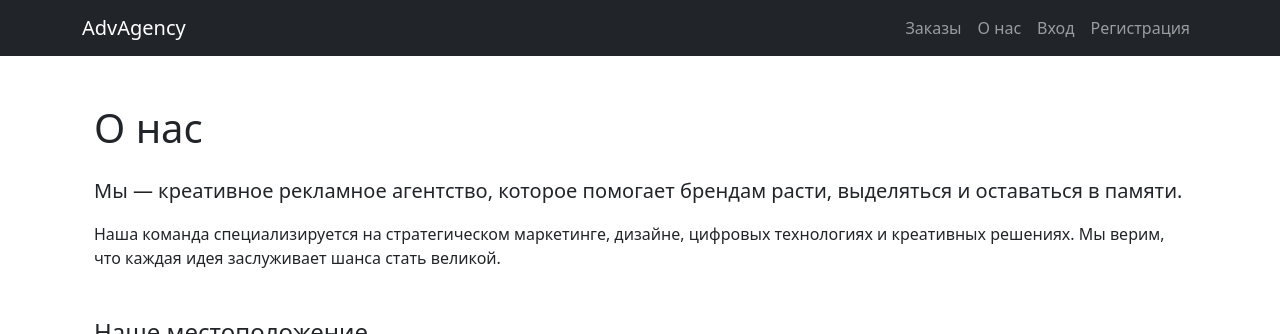
After one commit to Zen1io/jam-agency, a Django app: page /about/ in a window 1280 px wide. The commit adds this page. Shown: the top 334 px of the page. Run offline with Django 5.2, Linux system fonts and the light colour scheme.

Commit message:
Добавлен футтер и страница о нас

```diff
--- a/advagency/advagency/urls.py
+++ b/advagency/advagency/urls.py
@@ -1,6 +1,6 @@
 from django.contrib import admin
 from django.urls import path, include
-from .views import HomeView
+from .views import HomeView, AboutView
 
 
 urlpatterns = [
@@ -8,4 +8,5 @@ urlpatterns = [
     path("accounts/", include("accounts.urls")),
     path("orders/", include("orders.urls")),
     path('', HomeView.as_view(), name='home'),
+    path('about/', AboutView.as_view(), name='about'),
 ]
--- a/advagency/advagency/views.py
+++ b/advagency/advagency/views.py
@@ -1,4 +1,8 @@
 from django.views.generic import TemplateView
+from django.views.generic import TemplateView
+
+class AboutView(TemplateView):
+    template_name = "about.html"
 
 class HomeView(TemplateView):
     template_name = "home.html"
--- /dev/null
+++ b/advagency/templates/about.html
@@ -0,0 +1,32 @@
+{% extends "base.html" %}
+{% block title %}О нас{% endblock %}
+
+{% block content %}
+<div class="container mt-4">
+  <h1 class="mb-4">О нас</h1>
+  <p class="lead">
+    Мы — креативное рекламное агентство, которое помогает брендам расти, выделяться и оставаться в памяти.
+  </p>
+  <p>
+    Наша команда специализируется на стратегическом маркетинге, дизайне, цифровых технологиях и креативных решениях.
+    Мы верим, что каждая идея заслуживает шанса стать великой.
+  </p>
+
+  <h4 class="mt-5">Наше местоположение</h4>
+  <div id="map" style="height: 400px;" class="mb-4 rounded shadow"></div>
+</div>
+
+<script>
+  document.addEventListener("DOMContentLoaded", function () {
+    const map = L.map('map').setView([53.706945, 91.372705], 16);
+
+    L.tileLayer('https://{s}.tile.openstreetmap.org/{z}/{x}/{y}.png', {
+      attribution: '© OpenStreetMap'
+    }).addTo(map);
+
+    L.marker([53.706945, 91.372705]).addTo(map)
+      .bindPopup('Мы находимя здесь!')
+      .openPopup();
+  });
+</script>
+{% endblock %}
--- a/advagency/templates/base.html
+++ b/advagency/templates/base.html
@@ -1,17 +1,29 @@
 <!DOCTYPE html>
-<html lang="en">
+<html lang="ru">
 <head>
   <meta charset="UTF-8">
   <title>{% block title %}AdvAgency{% endblock %}</title>
+  <meta name="viewport" content="width=device-width, initial-scale=1">
+  <!-- Leaflet CSS -->
+  <link rel="stylesheet" href="https://unpkg.com/leaflet/dist/leaflet.css" />
+
+  <!-- Bootstrap 5 -->
   <link href="https://cdn.jsdelivr.net/npm/bootstrap@5.3.3/dist/css/bootstrap.min.css" rel="stylesheet">
 </head>
 <body>
-  <nav class="navbar navbar-expand-lg navbar-dark bg-dark mb-4">
+  <div class="d-flex flex-column min-vh-100">
+
+    <!-- Навигация -->
+    <nav class="navbar navbar-expand-lg navbar-dark bg-dark">
       <div class="container">
         <a class="navbar-brand" href="{% url 'home' %}">AdvAgency</a>
-      <div class="collapse navbar-collapse">
-        <ul class="navbar-nav me-auto">
+        <button class="navbar-toggler" type="button" data-bs-toggle="collapse" data-bs-target="#navbarNav">
+          <span class="navbar-toggler-icon"></span>
+        </button>
+        <div class="collapse navbar-collapse" id="navbarNav">
+          <ul class="navbar-nav ms-auto">
             <li class="nav-item"><a class="nav-link" href="{% url 'create_order' %}">Заказы</a></li>
+            <li class="nav-item"><a class="nav-link" href="{% url 'about' %}">О нас</a></li>
             <li class="nav-item"><a class="nav-link" href="{% url 'login' %}">Вход</a></li>
             <li class="nav-item"><a class="nav-link" href="{% url 'register' %}">Регистрация</a></li>
           </ul>
@@ -19,9 +31,25 @@
       </div>
     </nav>
 
-  <div class="container">
+    <!-- Контент -->
+    <main class="container my-4 flex-grow-1">
       {% block content %}
       {% endblock %}
+    </main>
+
+    <!-- Футер -->
+    <footer class="bg-dark text-white text-center p-3 mt-auto">
+      <div class="container">
+        <p class="mb-0">© 2025 AdvAgency. Все права защищены.</p>
       </div>
+    </footer>
+
+  </div>
+
+  <!-- Bootstrap JS (для навбара) -->
+  <script src="https://cdn.jsdelivr.net/npm/bootstrap@5.3.3/dist/js/bootstrap.bundle.min.js"></script>
+  <!-- Leaflet JS -->
+  <script src="https://unpkg.com/leaflet/dist/leaflet.js"></script>
+
 </body>
 </html>
```
Lines whose indentation alone changed are shown as unchanged.
